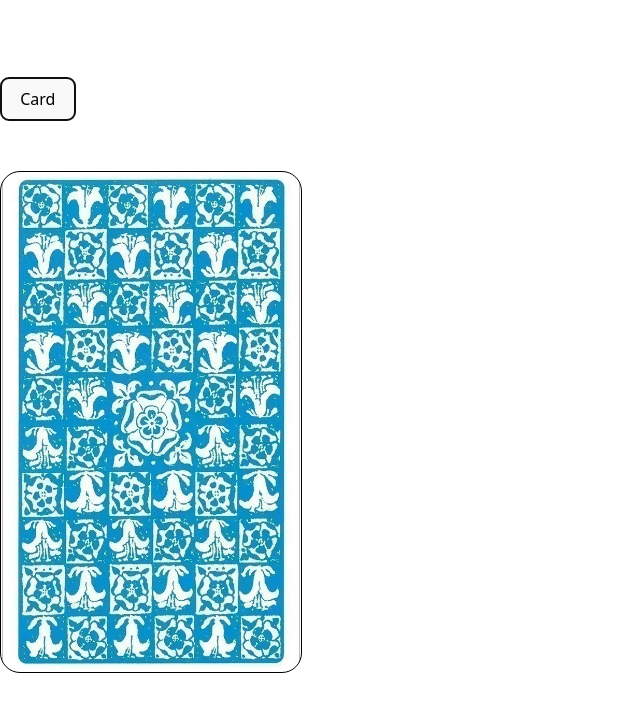
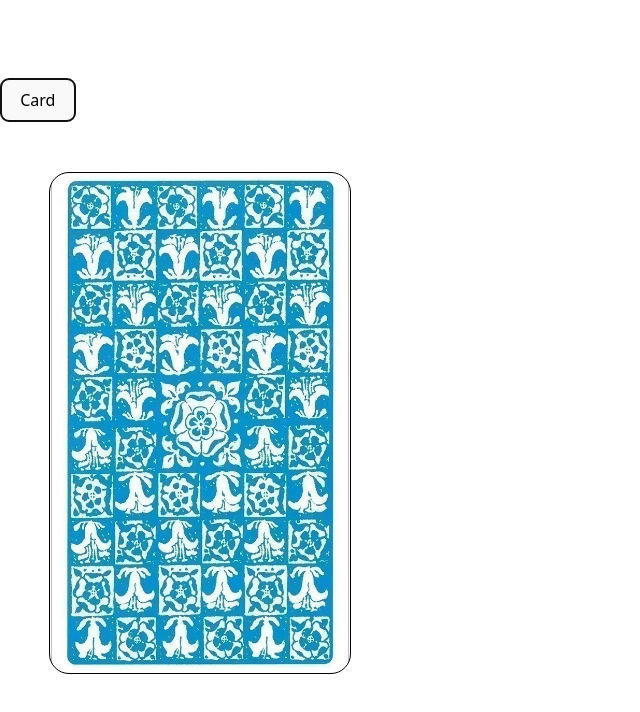
Before and after one commit to csierra988/KippysTarot, a React app in the folder frontend/: page / in a window 1280 px wide. Both pictures are taken after a click on the button "Card". Shown: the top 712 px of the page, without its empty margins (0-640 px from the left). Built offline with nearby package versions, Linux system fonts and the light colour scheme; the HTML template or start-up script is replaced by a standard one.

Commit message:
adjusted some of the style elements so now the meaning is on top of the card

```diff
--- a/frontend/src/components/TarotCard.jsx
+++ b/frontend/src/components/TarotCard.jsx
@@ -17,13 +17,21 @@ const BackCard = styled.div`
     background-position: center;
 `;
 
-//going to take in cardData
+const CardBlock = styled.div`
+    display: grid;
+    width: 400px;
+    height: 600px;
+`;
+
+
 const Card = styled.div`
     width: 300px;
     height: 500px;
     border: 1px solid black;
     border-radius: 20px;
     margin: 50px auto;
+    grid-area: 1 / 1 / 2 / 2;
+    z-index: 1;
     background: ${props => props.$backgroundImage
         ? `url(${props.$backgroundImage})`
         : "url(${cardImage})"
@@ -32,29 +40,50 @@ const Card = styled.div`
     background-position: center;
 `;
 
+const CardData = styled.div`
+    width: 250px;
+    height: 100px;
+    margin-left: auto;
+    margin-right: auto;
+    margin-top: 0;
+    grid-area: 1 / 1 / 2 / 2;
+    z-index: 2;
+    background-color: rgba(255, 255, 255, 0.85);
+    box-shadow: 0 8px 24px hsla(0, 0%, 0%, .15);
+`;
+
 
 function TarotCard({ cardData }) {
     console.log("cardData received:", cardData);
     const [isFlipped, setIsFlipped] = useState(false);
 
-    function flipCard(){
+    function flipCard() {
         setIsFlipped(!isFlipped);
     }
 
     return (
         <div>
             <ReactCardFlip flipDirection='horizontal' isFlipped={isFlipped}>
+                <CardBlock>
                     <BackCard onClick={flipCard}>
                         {/* this is going to be the same for every card */}
                     </BackCard>
+                </CardBlock>
+
                 <div onClick={flipCard}>
+                    <CardBlock>
+
+                        <CardData>
+                            <h5>{cardData?.meaning}</h5>
+                        </CardData>
+
                         <Card onClick={flipCard}
                             $backgroundImage={cardData?.image}>
                         </Card>
-                    <h3>{cardData?.number}</h3>
-                    <h4>{cardData?.meaning}</h4>
+
+                    </CardBlock>
+
                 </div>
-
             </ReactCardFlip>
         </div>
     );
```
Lines whose indentation alone changed are shown as unchanged.
